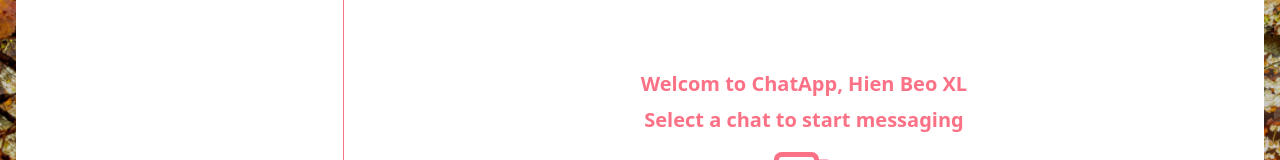
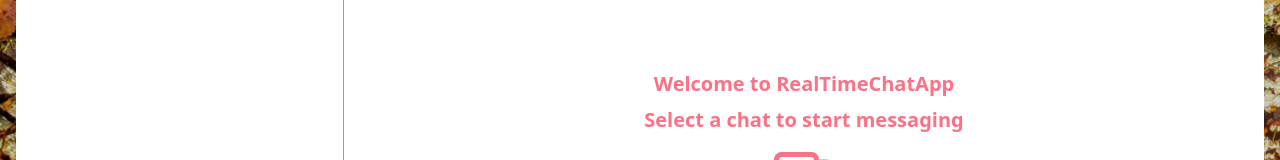
Before and after one commit to giahienhoang99/realtime_chat_app, a React (Vite) app in the folder frontend/: page / in a window 1280 px wide. Shown: the part 260-420 px from the top of the page. Built offline with nearby package versions, Linux system fonts and the light colour scheme; no server answers; sample sign-in values are in the browser's storage.

Commit message:
minor changes

```diff
--- a/frontend/src/components/messages/MessageContainer.jsx
+++ b/frontend/src/components/messages/MessageContainer.jsx
@@ -45,7 +45,7 @@
         <div className='flex items-center justify-center w-full h-full'>
             <div className='px-4 text-center sm:text-lg md:text-xl text-rose-400 font-semibold flex flex-col
              items-center gap-2'>
-                <p>Welcom to ChatApp, Hien Beo XL</p>
+                <p>Welcome to RealTimeChatApp</p>
                 <p>Select a chat to start messaging</p>
                 <TiMessages className="text-3xl md:text-6xl text-center" />
             </div>
```
